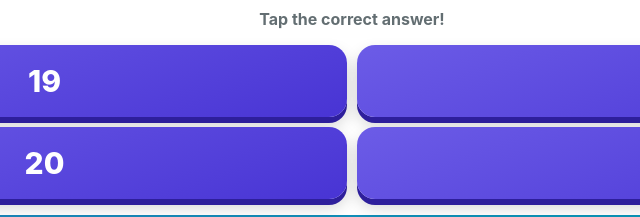
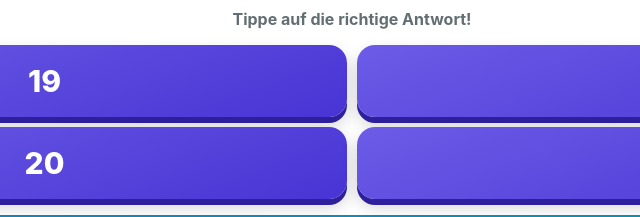
Before and after one commit to SOERGI/math-games, a plain HTML site: page index.html in a window 1280 px wide. Shown: the part 573-790 px from the top of the page, 288-928 px from the left. Drawn offline with Linux system fonts and the light colour scheme.

Commit message:
Translate remaining feedback string between problems
Co-Authored-By: Claude Opus 4.7 (1M context) <noreply@anthropic.com>

```diff
--- a/index.html
+++ b/index.html
@@ -441,7 +441,7 @@
     renderFrames(state.current);
     renderEquation(state.current);
     renderChoices(makeChoices(state.current.answer), state.current.answer);
-    $feedback.textContent = 'Tap the correct answer!';
+    $feedback.textContent = 'Tippe auf die richtige Antwort!';
     $feedback.className = 'feedback';
   }
 
```
